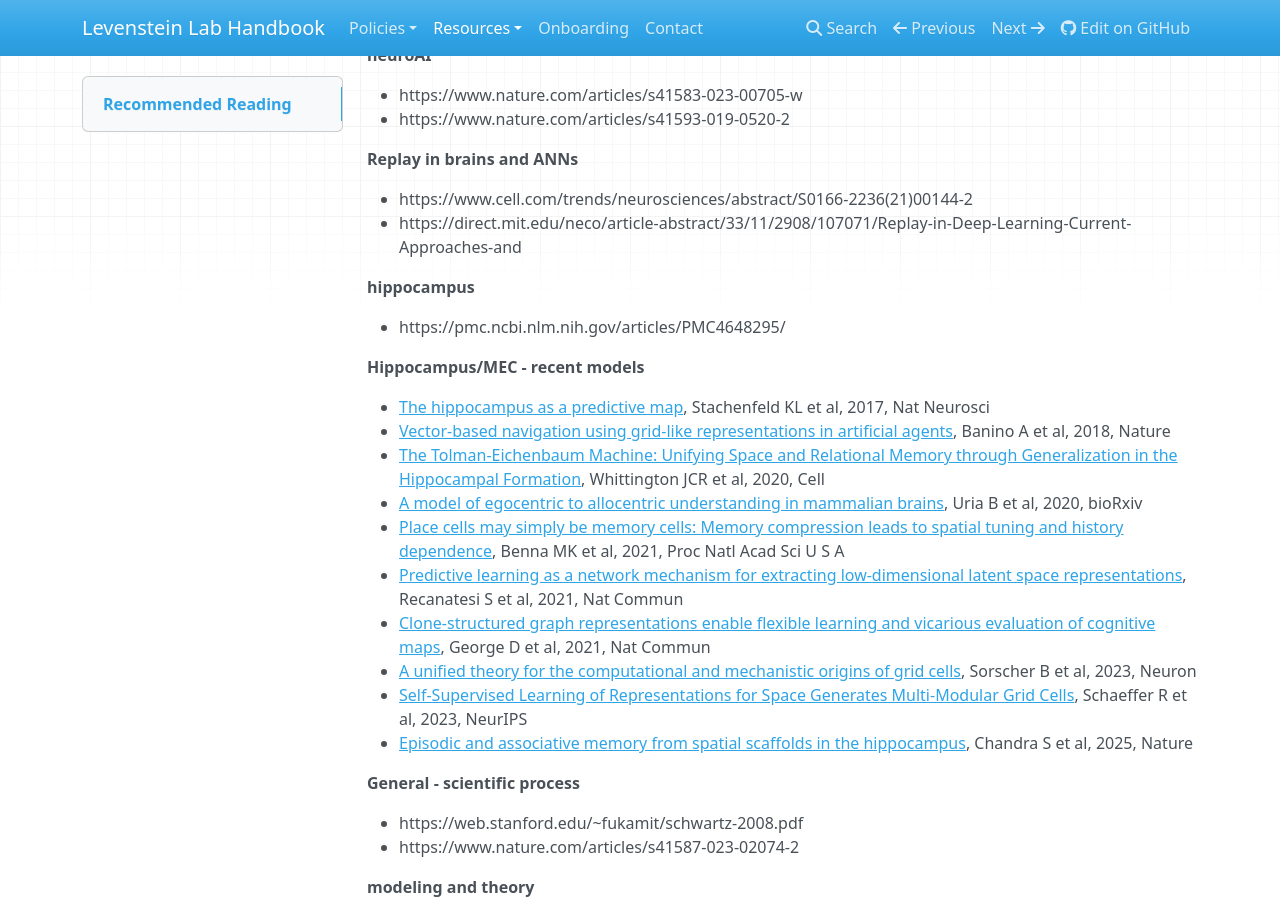
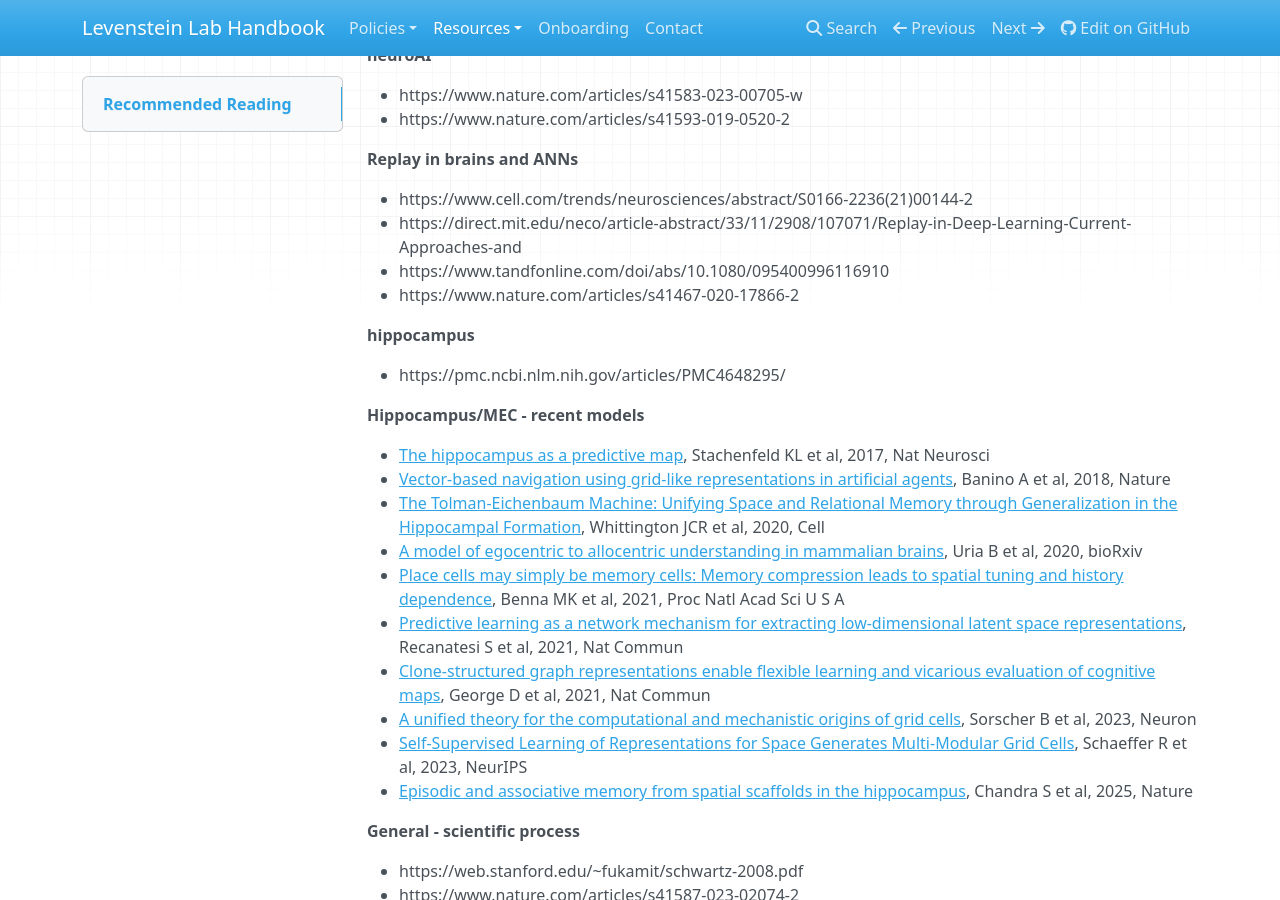
Before and after one commit to LevensteinLab/Lab-Handbook, an MkDocs documentation site: the page built from docs/Resources/recommended_reading.md, in a window 1280 px wide and 900 px high, scrolled down 563 px. Built offline with MkDocs 1.6.1, drawn with Linux system fonts in a browser that asks for light colours; nearby versions of some CDN libraries; some of the changed lines change nothing that is shown.

Commit message:
Add additional resources to recommended reading

```diff
--- a/docs/Resources/recommended_reading.md
+++ b/docs/Resources/recommended_reading.md
@@ -31,6 +31,8 @@
 
 - https://www.cell.com/trends/neurosciences/abstract/S0166-2236(21)00144-2
 - https://direct.mit.edu/neco/article-abstract/33/11/2908/107071/Replay-in-Deep-Learning-Current-Approaches-and
+- https://www.tandfonline.com/doi/abs/10.1080/095400996116910
+- https://www.nature.com/articles/s41467-020-17866-2
 
 **hippocampus**
 
```
